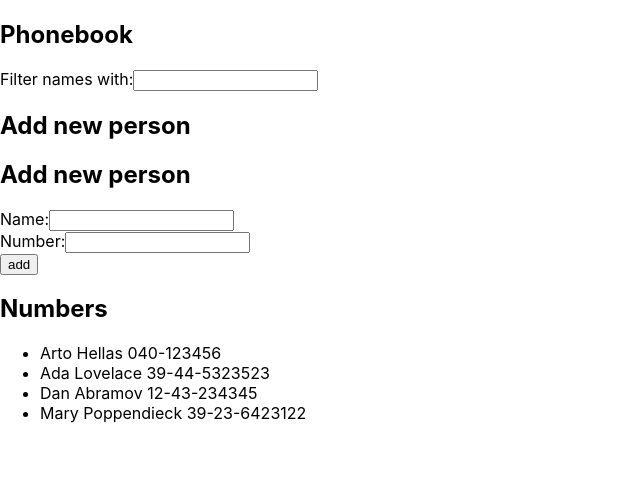
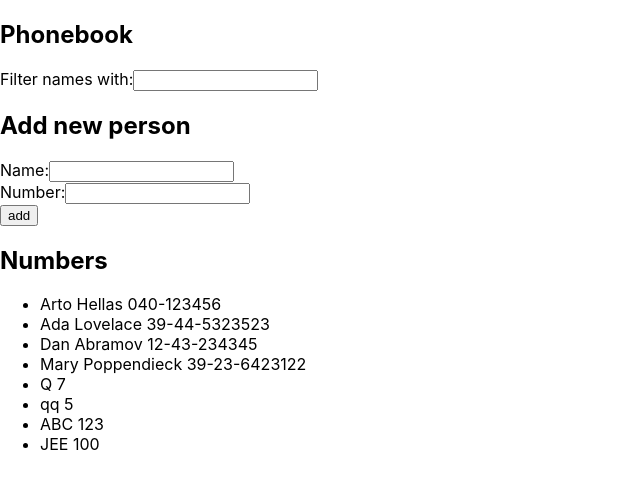
Before and after one commit to katya450/FullStackMooc2020_2, a React (Create React App) app: page / in a window 1280 px wide. Shown: the top 488 px of the page, without its empty margins (0-640 px from the left). Built offline with nearby package versions, Linux system fonts and the light colour scheme; data requests are answered from the project's data file.

Commit message:
2.9 & 2.15

```diff
--- a/db.json
+++ b/db.json
@@ -1,5 +1,5 @@
 {
-    "persons":[
+  "persons": [
     {
       "name": "Arto Hellas",
       "number": "040-123456",
@@ -19,6 +19,26 @@
       "name": "Mary Poppendieck",
       "number": "39-23-6423122",
       "id": 4
+    },
+    {
+      "name": "Q",
+      "number": "7",
+      "id": 5
+    },
+    {
+      "name": "qq",
+      "number": "5",
+      "id": 6
+    },
+    {
+      "name": "ABC",
+      "number": "123",
+      "id": 7
+    },
+    {
+      "name": "JEE",
+      "number": "100",
+      "id": 8
     }
   ]
 }
--- a/src/App.js
+++ b/src/App.js
@@ -3,10 +3,8 @@ import PersonForm from "./PersonForm";
 import FilterPersons from "./FilterPersons";
 import Persons from "./Persons";
 import axios from "axios";
-//import db from "//db.json";
 
 const App = () => {
-
   const addPerson = (event) => {
     event.preventDefault();
     const newPerson = {
@@ -17,7 +15,11 @@ const App = () => {
     if (personsNames.includes(newPerson.name)) {
       alert(`${newPerson.name} is already in phonebook you blind dumbass`);
     } else {
-      setPersons(persons.concat(newPerson));
+      axios
+        .post("http://localhost:3001/persons", newPerson)
+        .then((response) => {
+          setPersons(persons.concat(response.data));
+        })
     }
     setNewName("");
     setNewNumber("");
@@ -31,21 +33,24 @@ const App = () => {
     setNewNumber(event.target.value);
   };
 
+  const [persons, setPersons] = useState([]);
+  const [filterValue, setFilterValue] = useState("");
+
+  useEffect(() => {
+    axios.get("http://localhost:3001/persons").then((response) => {
+      setPersons(response.data);
+    });
+  }, []);
+
   const handleFilter = (event) => {
-    console.log("filter: ", event.target.value);
-    return null;
+    setFilterValue(event.target.value);
   };
 
-  const [persons, setPersons] = useState([]);
-
-  useEffect(() => {
-    console.log('effect')
-    axios
-      .get('http://localhost:3001/persons')
-      .then(response => {
-        setPersons(response.data)
-      })
-  }, [])
+  const filteredPersons = () => {
+    return persons.filter((person) =>
+        person.name.toLowerCase().includes(filterValue.toLowerCase())
+      )
+  };
 
   const [newName, setNewName] = useState("");
   const [newNumber, setNewNumber] = useState("");
@@ -63,7 +68,7 @@ const App = () => {
         newName={newName}
       />
       <h2>Numbers</h2>
-      <Persons persons={persons}/>
+      <Persons persons={filteredPersons(persons)} />
     </div>
   );
 };
--- a/src/FilterPersons.js
+++ b/src/FilterPersons.js
@@ -1,12 +1,12 @@
 import React, { useState } from "react";
 
-const FilterPersons = ({handleFilter}) => {
+const FilterPersons = ({nameFilter, handleFilter}) => {
 
   return (
     <div>
       <label>
         Filter names with:
-        <input value="" onChange={handleFilter} />
+        <input onChange={handleFilter} id="filter"/>
       </label>
     </div>
   );
--- a/src/PersonForm.js
+++ b/src/PersonForm.js
@@ -4,7 +4,6 @@ const PersonForm = ({ newName, newNumber, addPerson, handleNewNameChange, handle
 
   return (
     <div>
-      <h2>Add new person</h2>
       <form onSubmit={addPerson}>
         <div>
           <label>
--- a/src/Persons.js
+++ b/src/Persons.js
@@ -1,8 +1,7 @@
 import React from "react";
 import Person from "./Person";
 
-const Persons = ({persons}) => {
-
+const Persons = ({ persons, filter }) => {
   return (
     <div>
       <ul>
```
Lines whose indentation alone changed are shown as unchanged.
